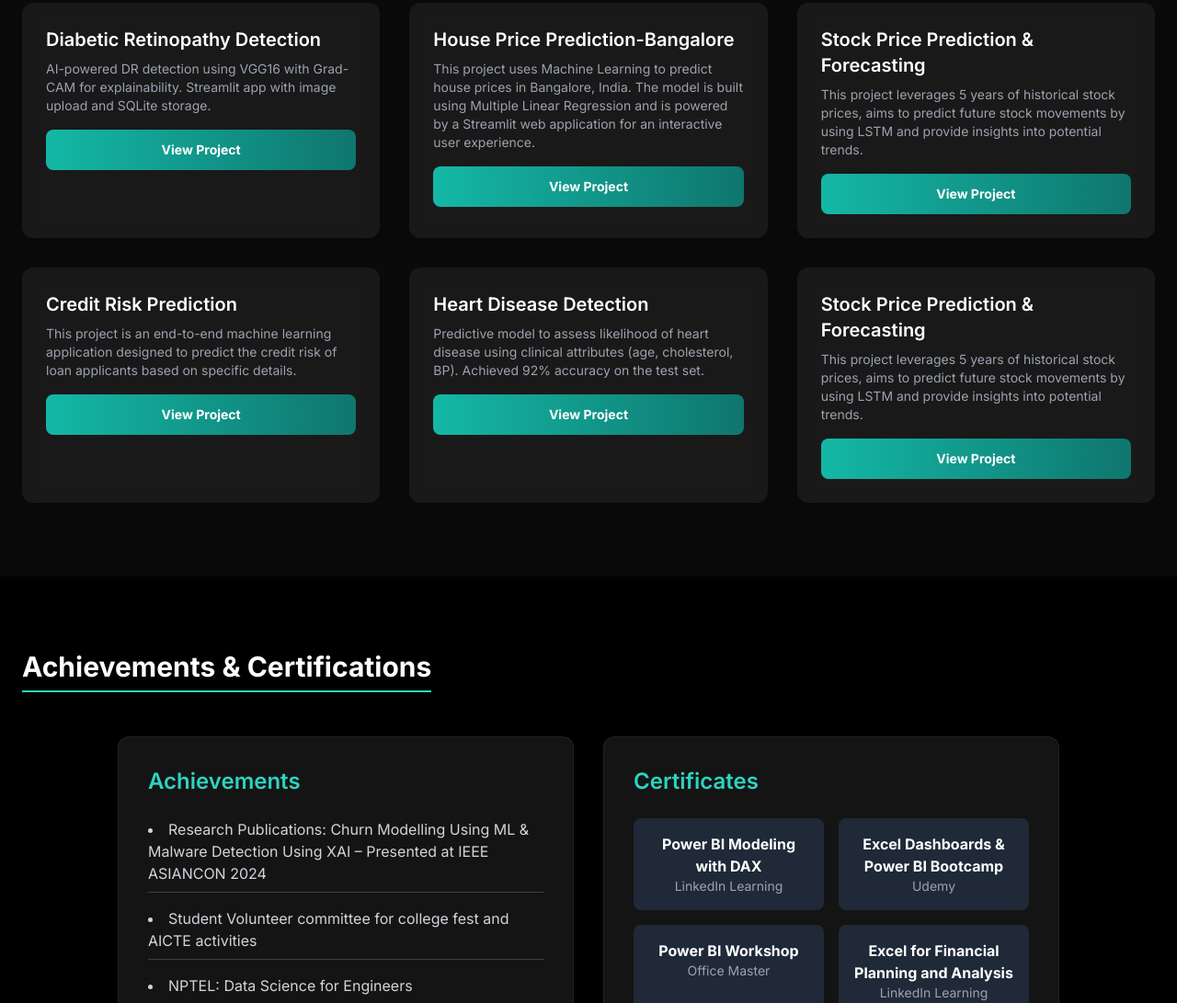
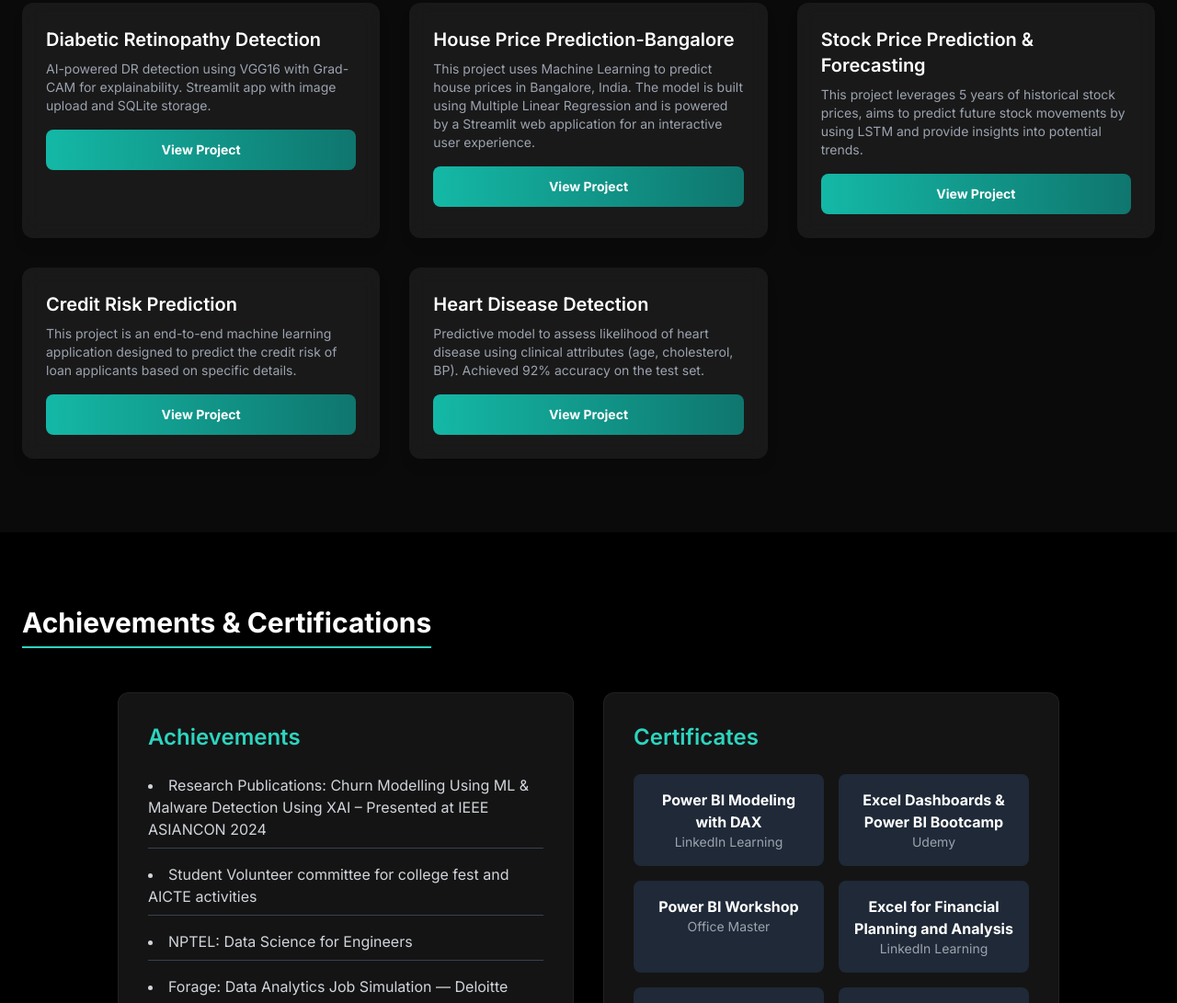
Before and after one commit to darshh8123/portfolio_DA, a plain HTML site: page index.html in a window 1280 px wide. Shown: the part 3255-4346 px from the top of the page at 92% size. Drawn offline with nearby package versions, Linux system fonts and the light colour scheme.

Commit message:
Update index.html

```diff
--- a/index.html
+++ b/index.html
@@ -235,14 +235,6 @@
           <a href="https://github.com/darshh8123/Heart_disease_detetction" target="_blank" rel="noopener" class="block text-center font-bold text-sm bg-gradient-to-r from-teal-500 to-teal-700 hover:from-teal-600 hover:to-teal-800 py-3 rounded-lg text-white transition-colors duration-300">View Project</a>
         </div>
 
-
-
-           <div class="card-bg rounded-xl p-6 shadow-lg border-2 border-transparent hover:border-teal-400">
-          <h3 class="text-xl font-semibold mb-2 text-white">Stock Price Prediction & Forecasting</h3>
-          <p class="text-sm text-gray-400 mb-4">This project leverages 5 years of historical stock prices, aims to predict future stock movements by using LSTM and provide insights into potential trends.</p>
-          <a href="https://github.com/darshh8123/Stock-Price-Prediction" rel="noopener" class="block text-center font-bold text-sm bg-gradient-to-r from-teal-500 to-teal-700 hover:from-teal-600 hover:to-teal-800 py-3 rounded-lg text-white transition-colors duration-300">View Project</a>
-        </div>
-
       </div>
     </div>
   </section>
```
